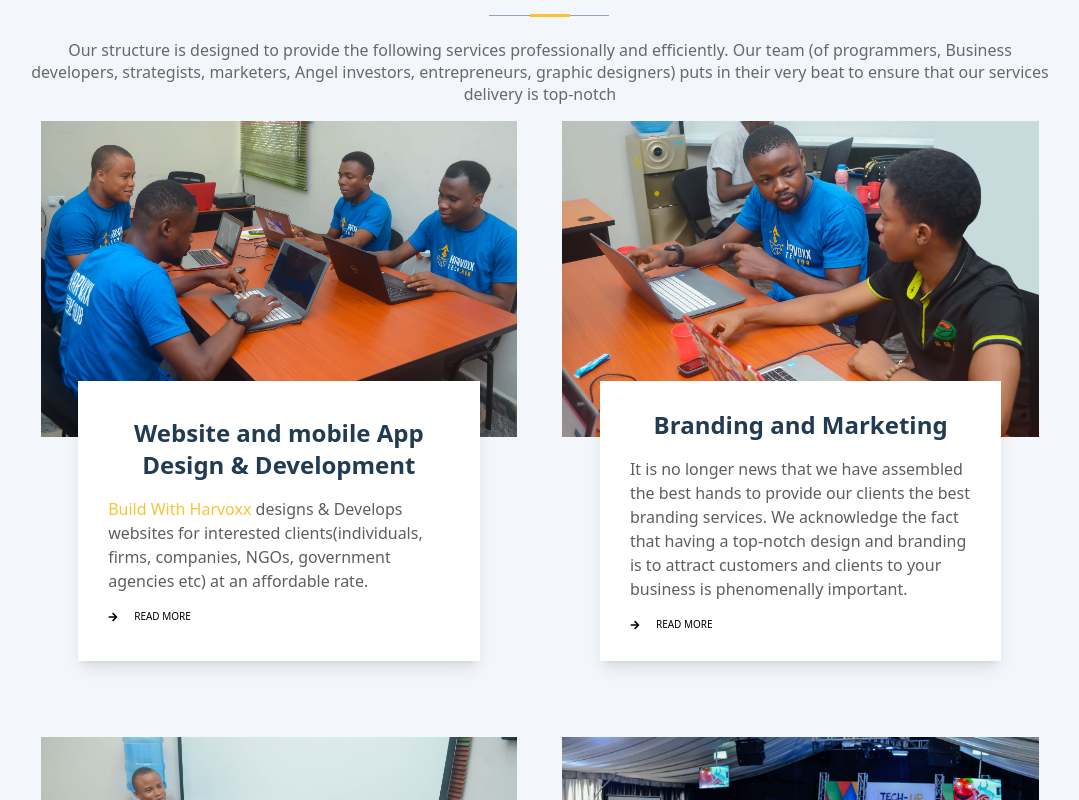
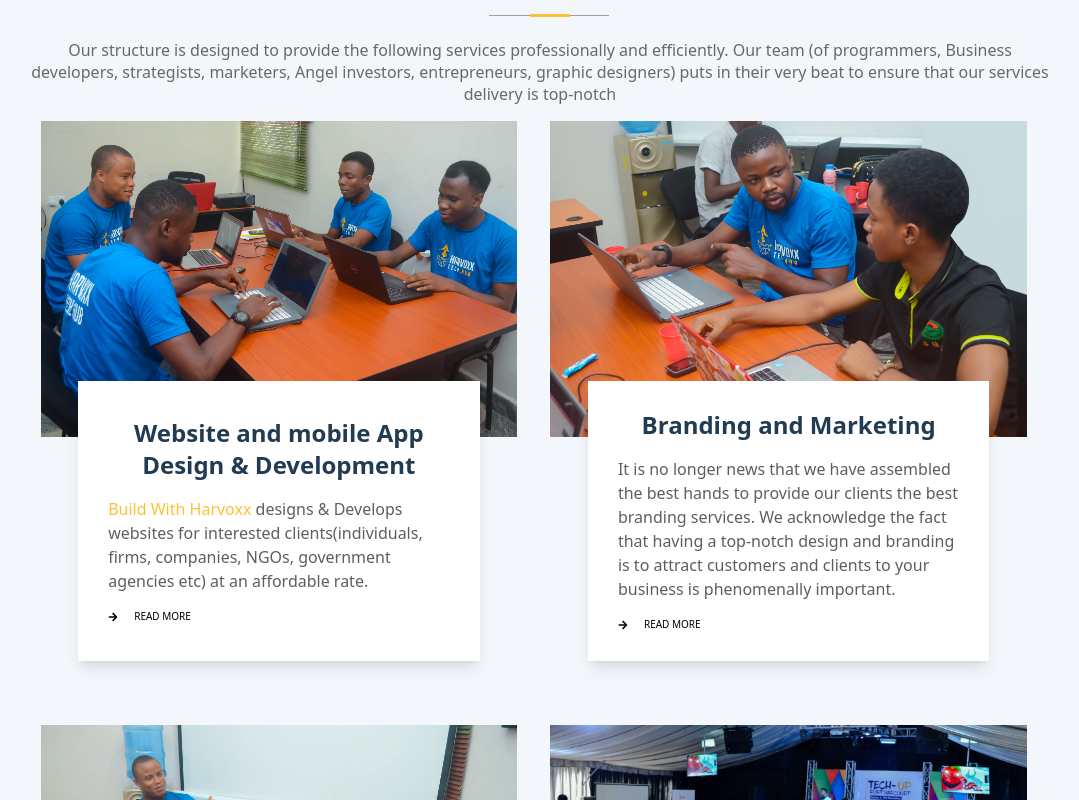
Before and after one commit to AustinUche/Harvoxx-Web-With-React, a React (Create React App) app: page / in a window 1280 px wide. Shown: the part 1480-2280 px from the top of the page, without its empty margins (100-1179 px from the left). Built offline with nearby package versions, Linux system fonts and the light colour scheme; the HTML template or start-up script is replaced by a standard one.

Commit message:
adjusted the gap between the boxes

```diff
--- a/src/components/Services.jsx
+++ b/src/components/Services.jsx
@@ -15,7 +15,7 @@ const Services = () => {
           graphic designers) puts in their very beat to ensure that our services
           delivery is top-notch
         </p>
-        <div className="w-full m-auto lg:m-0 flex flex-row flex-wrap gap-5 group overflow-hidden cursor-pointer transition duration-500">
+        <div className="w-full m-auto lg:m-0 flex flex-row flex-wrap gap-2 group overflow-hidden cursor-pointer transition duration-500">
           {Service.map((item) => (
             <BoxContainer key={item.id} item={item} />
           ))}
```
